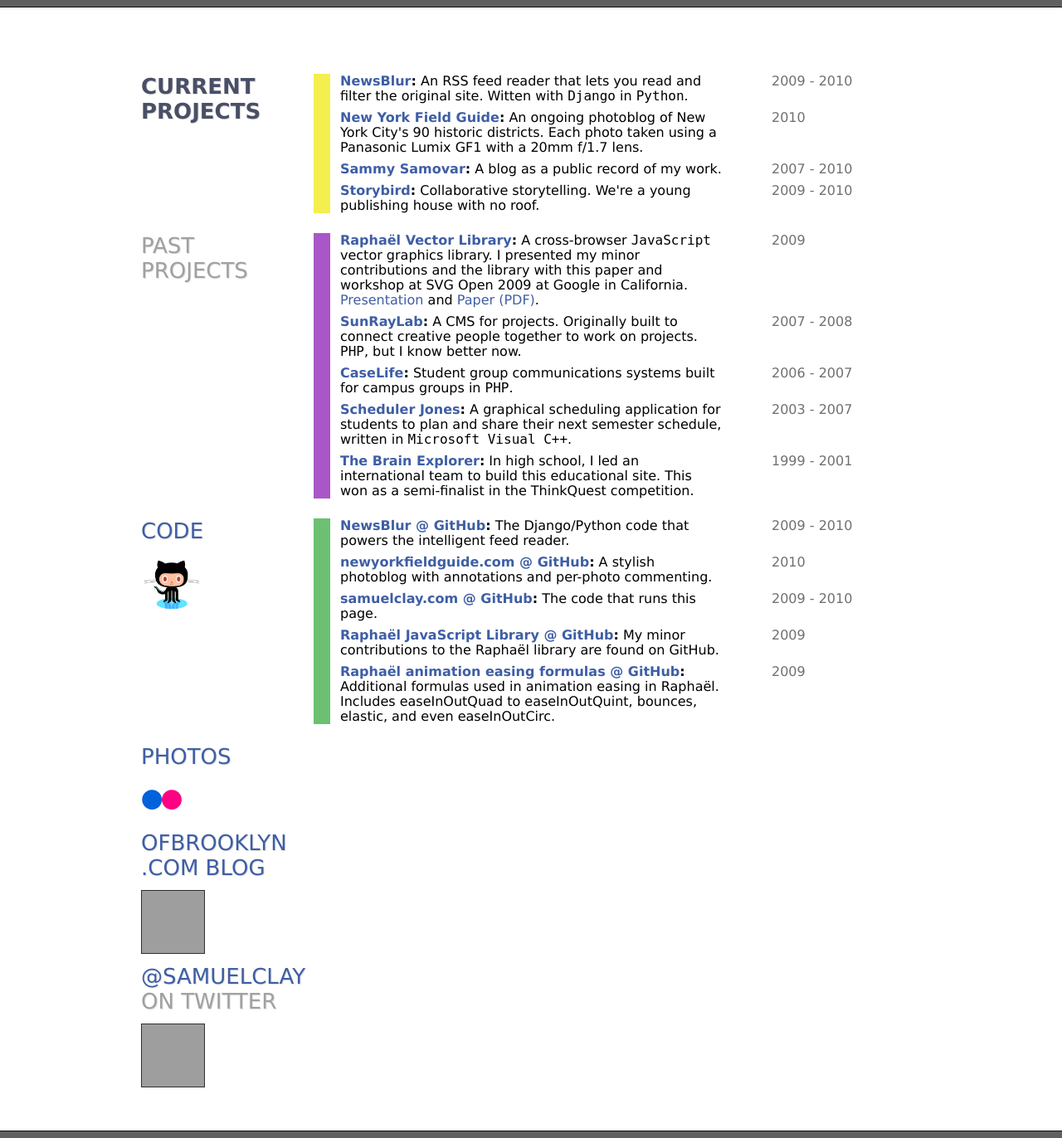
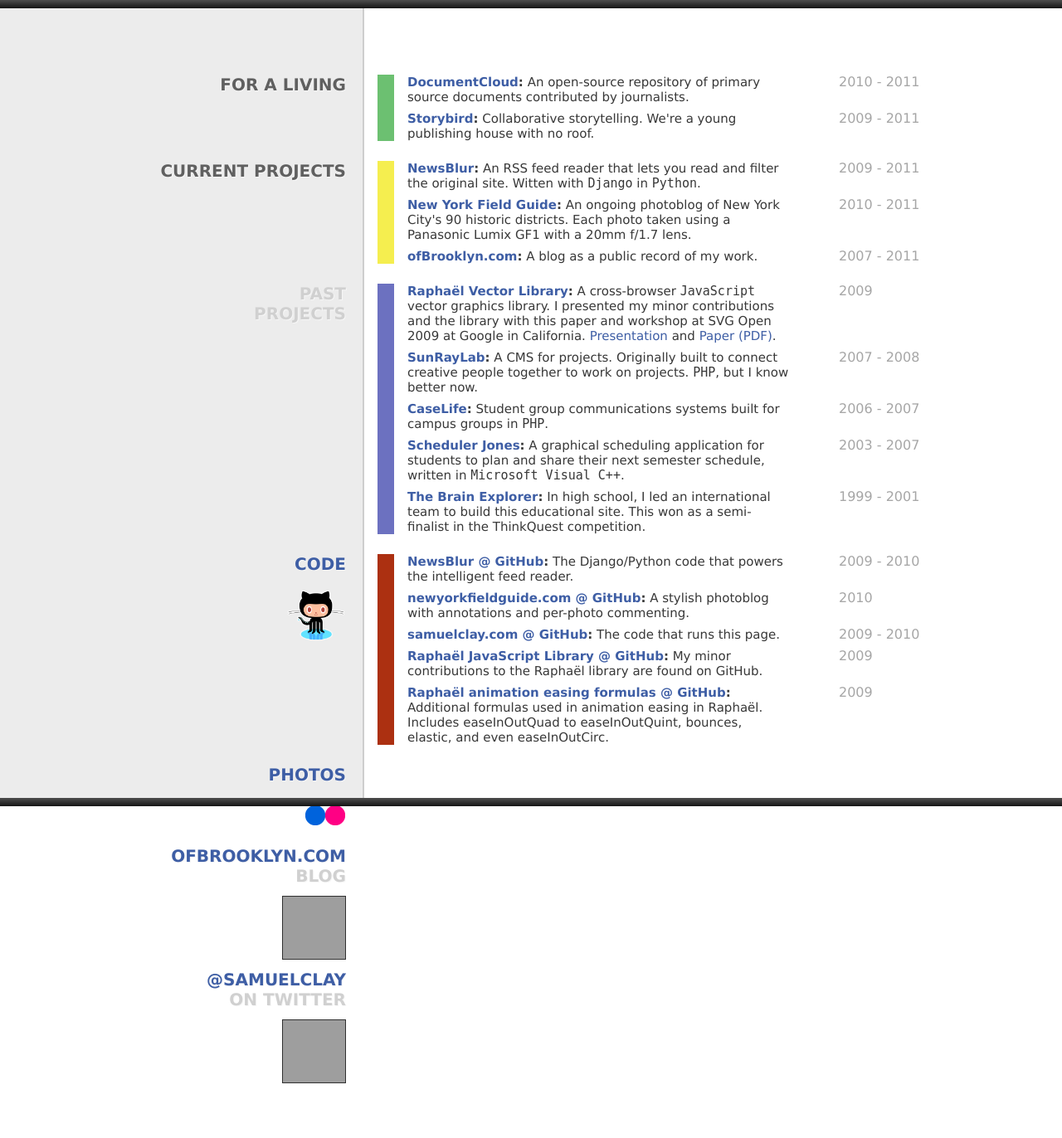
Before and after one commit to samuelclay/samuelclay, a Django app: template templates/index.html in a window 1280 px wide. Shown: the whole page at 83% size. After the commit the page ends 1306 px from the top, so only its background shows below. Run offline with Django 3.2, Linux system fonts and the light colour scheme; the template is opened without the code that fills it, so the values that code supplies are empty; parts of the project's set-up code (start-up, migrations or seed data) failed here and were passed over; grey boxes are pictures that could not be loaded.

Commit message:
Re-styling with the variable side background.

```diff
--- a/media/styles/global.css
+++ b/media/styles/global.css
@@ -21,6 +21,7 @@ a:hover,
 
 body {
 	-webkit-text-stroke:1px transparent;
+/*  background: white url('/static/images/400bg.png') repeat-y 0 0; */
 	font-family: "Lucida Grande", "Helvetica", sans-serif;
 	font-size: 16px;
 }
@@ -32,22 +33,45 @@ body {
 }
 
 #topbar {
-	border-top: 8px solid #606060;
-	border-bottom: 1px solid #101010;
-	height: 0px;
+    height: 10px;
+    z-index: 1;
+    position: relative;
+    background-image: -webkit-gradient(
+        linear,
+        left bottom,
+        left top,
+        color-stop(0.09, #1A1A1A),
+        color-stop(0.92, #4A4A4A)
+    );
+    background-image: -moz-linear-gradient(
+        center bottom,
+        #1A1A1A 9%,
+        #4A4A4A 92%
+    );
 }
 #bottombar {
-	border-bottom: 8px solid #606060;
-	border-top: 1px solid #101010;
-	height: 0px;
+    height: 10px;
+    z-index: 1;
+    position: relative;
+    background-image: -webkit-gradient(
+        linear,
+        left bottom,
+        left top,
+        color-stop(0.09, #1A1A1A),
+        color-stop(0.92, #4A4A4A)
+    );
+    background-image: -moz-linear-gradient(
+        center bottom,
+        #1A1A1A 9%,
+        #4A4A4A 92%
+    );
 }
 
 #wrapper {
-	width: 940px;
-	margin: 0 auto;
-	padding: 80px 8px 40px;
-	overflow: hidden;
-	position: relative;
+    width: 966px;
+    margin: 0 auto;
+    padding: 80px 0 40px;
+    position: relative;
 }
 
 #nav {
@@ -57,6 +81,7 @@ body {
     font-family: Helvetica;
     color: #A0A0A0;
     text-transform: uppercase;
+    z-index: 1;
 }
 
 #bottom_nav {
@@ -66,8 +91,38 @@ body {
     font-family: Helvetica;
     color: #A0A0A0;
     text-transform: uppercase;
+    z-index: 1;
 }
 
+.background {
+    position: fixed;
+    width: 30%;
+    background-color: #ECECEC;
+    border-right: 2px solid #CECECE;
+    top: 0;
+    left: 0;
+    bottom: 0;
+    z-index: 0;
+}
+.background-inner {
+    width: 280px;
+    position: absolute;
+    background-color: #ECECEC;
+    border-right: 2px solid #CECECE;
+    top: 0;
+    left: 0;
+    bottom: 0;
+    z-index: 0;
+}
+.background-outer {
+    width: 5000px;
+    position: absolute;
+    background-color: #ECECEC;
+    top: 0;
+    right: 100%;
+    bottom: 0;
+    z-index: 0;
+}
 
 /* ========== */
 /* = Header = */
@@ -76,32 +131,43 @@ body {
 .name-header {
     margin: 0 0 24px;
     padding: 0 0 18px;
-    border-bottom: 6px solid #4A6FC0;
+/*     border-bottom: 6px solid #4A6FC0; */
     color: #404040;
     font-size: 42px;
     font-weight: bold;
     text-shadow: 1px 1px 0 #DFDFDF;
     font-family: "Gill Sans", Helvetica, sans-serif;
+    position: relative;
+    z-index: 1;
 }
 
 .name-header a {
+    display: block;
+    float: left;
+    width: 266px;
+    text-align: right;
+    margin: 0 36px 0 0 ;
     font-family: "Lucida Grande", Helvetica, sans-serif;
 }
 
 .header {
     float: left;
-    width: 204px;
+    width: 260px;
+    text-align: right;
     clear: both;
     text-transform: uppercase;
-    padding: 0 16px 0 0;
-    font-size: 26px;
+    margin: 0 12px 0 0;
+    font-size: 20px;
     font-family: "Lucida Grande", Helvetica, sans-serif;
-    color: #A0A0A0;
-    text-shadow: 1px 1px 0 #DFDFDF;
+    color: #D0D0D0;
+    font-weight: bold;
+    text-shadow: 1px 1px 0 #F6F6F6;
+    position: relative;
+    z-index: 1;
 }
 
 .header .title {
-    color: #494F66;
+    color: #606060;
     font-weight: bold;
 }
 .header .subtitle {
@@ -118,13 +184,10 @@ body {
 }
 
 .content {
-    float: right;
     width: 460px;
-    margin-right: 240px;
-    margin-left: -32px;
-    padding-left: 12px;
+    margin: 0 240px 24px 298px;
+    padding-left: 16px;
     position: relative;
-    margin-bottom: 24px;
 }
 
 h2 {
@@ -138,6 +201,8 @@ ul li {
     position: relative;
     margin: 0 0 8px;
     line-height: 18px;
+    color: #383838;
+    font-size: 15px;
 }
 
 ul li.last {
@@ -148,10 +213,10 @@ small {
      position: absolute;
      left: 520px;
      top: 0;
-     width: 240px;
-     color: #707070;
+     width: 180px;
+     color: #A6A6A6;
 /*     text-transform: uppercase;*/
-/*     font-size: 14px;*/
+    font-size: 16px;
 /*     line-height: 24px;*/
 }
 
@@ -159,11 +224,15 @@ small {
     min-height: 26px;
     border-left: 20px solid #F5EE4F;
 }
+.block-work {
+    min-height: 26px;
+    border-left: 20px solid #6CC071;
+}
 .block-projects {
-    border-left: 20px solid #A957C8;
+    border-left: 20px solid #6C71C0;
 }
 .block-code {
-    border-left: 20px solid #6CC071;
+    border-left: 20px solid #AC3011;
 }
 .block-blog {
     border-left: 20px solid #DB6E00;
@@ -175,7 +244,7 @@ small {
 .block-photos {
     width: 700px;
     margin-right: 0px;
-    border-left: 20px solid #6C71C0;
+    border-left: 20px solid #A957C8;
 }
 
 .block-photos table {
--- a/templates/caselife.html
+++ b/templates/caselife.html
@@ -68,6 +68,9 @@
       &laquo; <a href="{% url index %}" class="subtitle">Samuel Clay</a>
     </div>
 
+    <div class="background-inner"></div>
+    <div class="background-outer"></div>
+
 </div>
 
 <div id="bottombar"></div>
--- a/templates/index.html
+++ b/templates/index.html
@@ -3,7 +3,7 @@
 {% block content %}
 <div id="topbar"></div>
 
-<div id="wrapper">
+<div id="wrapper" class=" ">
 
     {% ifequal rand 1 %}
       <div class="name-header">
@@ -62,25 +62,37 @@
     {% endifequal %}
 
     <div class="header">
+      <div class="title">For a Living</div>
+    </div>
+    <div class="content block-work">
+        <ul>
+            <li>
+                <strong><a href="http://www.documentcloud.org">DocumentCloud</a>:</strong> An open-source repository of primary source documents contributed by journalists.
+                <small>2010 - 2011</small>
+            </li>
+            <li class="last">
+                <strong><a href="http://storybird.com">Storybird</a>:</strong> Collaborative storytelling. We're a young publishing house with no roof.
+                <small>2009 - 2011</small>
+            </li>
+        </ul>
+    </div>
+
+    <div class="header">
       <div class="title">Current Projects</div>
     </div>
     <div class="content block-intro">
         <ul>
             <li>
                 <strong><a href="http://www.newsblur.com">NewsBlur</a>:</strong> An RSS feed reader that lets you read and filter the original site. Witten with <code>Django</code> in <code>Python</code>.
-                <small>2009 - 2010</small>
+                <small>2009 - 2011</small>
             </li>
             <li>
                 <strong><a href="http://www.newyorkfieldguide.com">New York Field Guide</a>:</strong> An ongoing photoblog of New York City's 90 historic districts. Each photo taken using a Panasonic Lumix GF1 with a 20mm f/1.7 lens.
-                <small>2010</small>
-            </li>
-            <li>
-                <strong><a href="http://www.ofbrooklyn.com">Sammy Samovar</a>:</strong> A blog as a public record of my work.
-                <small>2007 - 2010</small>
+                <small>2010 - 2011</small>
             </li>
             <li class="last">
-                <strong><a href="http://storybird.com">Storybird</a>:</strong> Collaborative storytelling. We're a young publishing house with no roof.
-                <small>2009 - 2010</small>
+                <strong><a href="http://www.ofbrooklyn.com">ofBrooklyn.com</a>:</strong> A blog as a public record of my work.
+                <small>2007 - 2011</small>
             </li>
         </ul>
     </div>
@@ -163,7 +175,7 @@
                   {% endfor %}
     </div>
     <div class="header">
-      <div class="header-text"><a href="http://www.ofbrooklyn.com"><span>ofBrooklyn</span> .com Blog</a></div>
+      <div class="header-text"><a href="http://www.ofbrooklyn.com">ofBrooklyn.com</a><br />Blog</div>
 
       <div class="header-photo">
         <a href="http://www.ofbrooklyn.com">
@@ -184,7 +196,7 @@
     </div>
 
     <div class="header">
-      <div class="header-text"><a href="http://twitter.com/samuelclay">@samuelclay</a> on Twitter</div>
+      <div class="header-text"><a href="http://twitter.com/samuelclay">@samuelclay</a><br />on Twitter</div>
       <div class="header-photo">
         <a href="http://twitter.com/samuelclay">
           <img src="http://img.tweetimag.es/i/samuelclay_b" width="75" height="75" />
@@ -207,6 +219,8 @@
             {% endfor %}
         </ul>
     </div>
+  <div class="background-inner"></div>
+  <div class="background-outer"></div>
 
 </div>
 
--- a/templates/schedulerjones.html
+++ b/templates/schedulerjones.html
@@ -60,6 +60,9 @@
       &laquo; <a href="{% url index %}" class="subtitle">Samuel Clay</a>
     </div>
 
+    <div class="background-inner"></div>
+    <div class="background-outer"></div>
+
 </div>
 
 <div id="bottombar"></div>
--- a/templates/sunraylab.html
+++ b/templates/sunraylab.html
@@ -65,6 +65,9 @@
       &laquo; <a href="{% url index %}" class="subtitle">Samuel Clay</a>
     </div>
 
+    <div class="background-inner"></div>
+    <div class="background-outer"></div>
+
 </div>
 
 <div id="bottombar"></div>
```
Also changed, not shown: media/images/400bg.png (added), media/images/flickr-logo.png.
